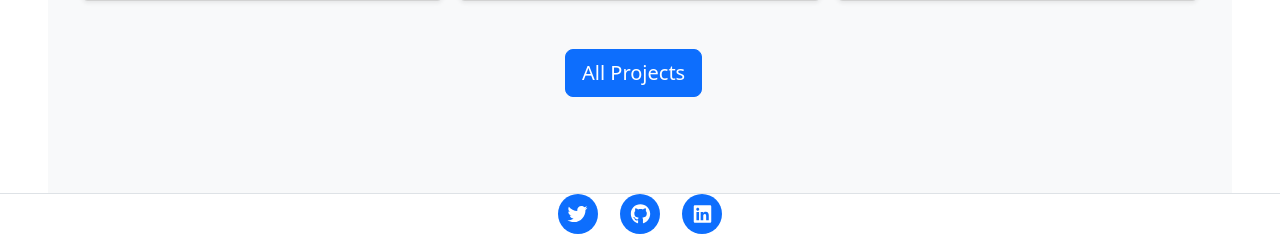
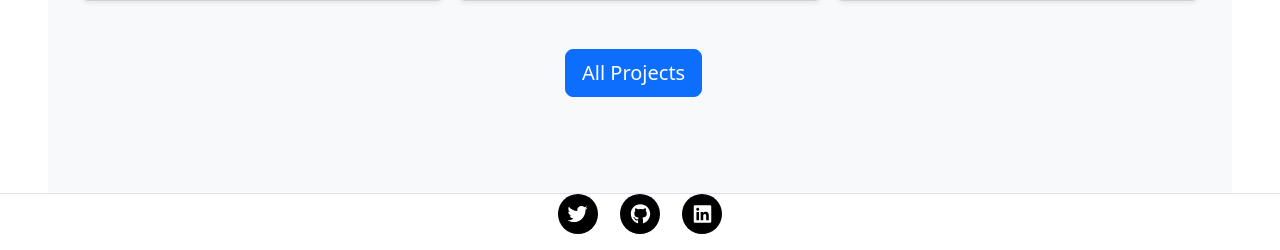
Before and after one commit to iformal42/portfolio, a Flask app: page / in a window 1280 px wide. Shown: the part 1334-1584 px from the top of the page. Run offline with Flask 3, Linux system fonts and the light colour scheme; some libraries are stand-ins or nearby versions.

Commit message:
Update header.html

```diff
--- a/templates/header.html
+++ b/templates/header.html
@@ -53,6 +53,10 @@
             left: 0;
             width: 100%;
             height: 100%;
+        }
+      a{
+        color: black;
+      }
       </style>
     {% endblock %}
   </head>
```
